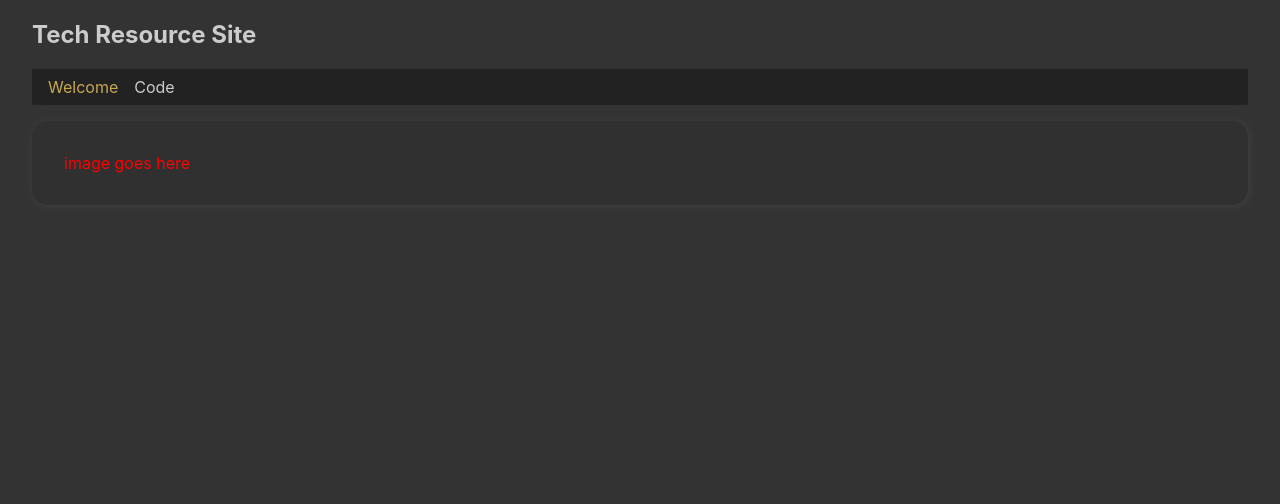
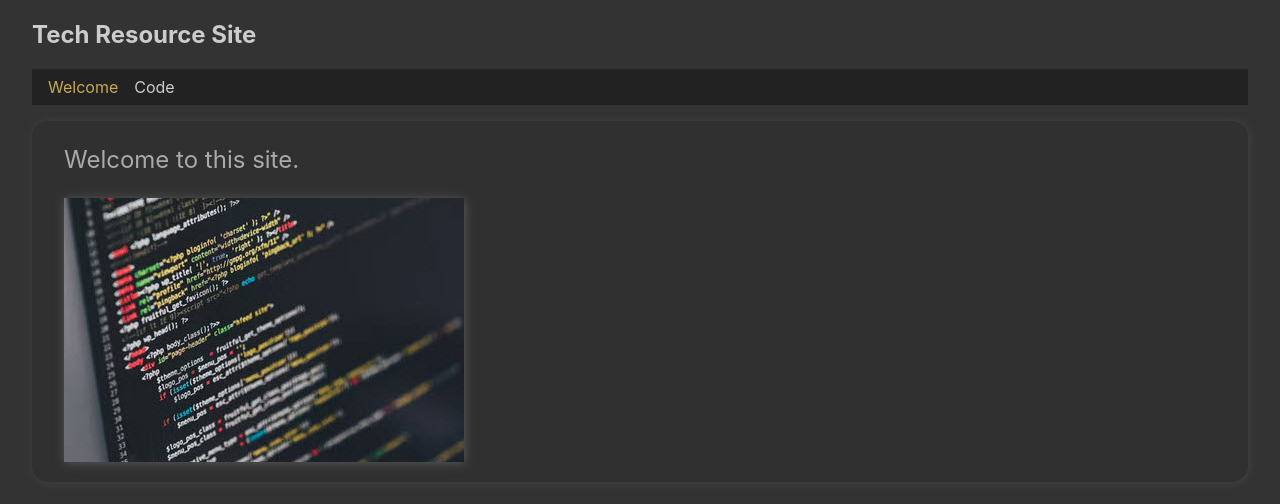
Before and after one commit to edwardtanguay/et-02-nextjsapp, a Next.js app: page / in a window 1280 px wide. Shown: the top 504 px of the page. Built offline with nearby package versions, Linux system fonts and the light colour scheme.

Commit message:
welcome page

```diff
--- a/pages/index.tsx
+++ b/pages/index.tsx
@@ -4,17 +4,26 @@ import styles from '../styles/Index.module.scss';
 import { Nav } from '../components/Nav';
 import { SiteTitle } from '../components/SiteTitle';
 import { DynamicHead } from '../components/DynamicHead';
+import Image from 'next/image';
 
 const Home: NextPage = () => {
 	return (
 		<>
 			<section className="siteHeader">
-				<DynamicHead/>
+				<DynamicHead />
 				<SiteTitle />
 				<Nav />
 			</section>
 			<section className="sitePage">
-				<p className={styles.normal}>image goes here</p>
+				<p className={styles.normal}>Welcome to this site.</p>
+				<Image
+				 	className={styles.normal}
+					src="/images/screenWithCode.jpg"
+					alt="screen with code"
+					width={400}
+					height={264}
+					objectFit="contain"
+				/>
 			</section>
 		</>
 	);
--- a/styles/Code.module.scss
+++ b/styles/Code.module.scss
@@ -1,7 +1,4 @@
 p.normal {
-	color: green;
+	font-family: courier;
+	color: brown;
 }
-
-div.normal {
-	color: purple;
-}
--- a/styles/Index.module.scss
+++ b/styles/Index.module.scss
@@ -1,3 +1,8 @@
 p.normal {
-	color: red;
+	color: #aaa;
+	font-size: 1.5rem;
+	margin-top: .5rem;
 }
+img.normal {
+	box-shadow: 1px 1px 10px rgb(90, 89, 89);
+}
--- a/tsconfig.json
+++ b/tsconfig.json
@@ -15,6 +15,6 @@
     "jsx": "preserve",
     "incremental": true
   },
-  "include": ["next-env.d.ts", "**/*.ts", "**/*.tsx", "components/NavLink.jsx", "components/Nav.jsx"],
+  "include": ["next-env.d.ts", "**/*.ts", "**/*.tsx", "components/NavLink.jsx", "components/Nav.jsx", "pages/index.jsx"],
   "exclude": ["node_modules"]
 }
```
Also changed, not shown: public/images/screenWithCode.jpg (added).
